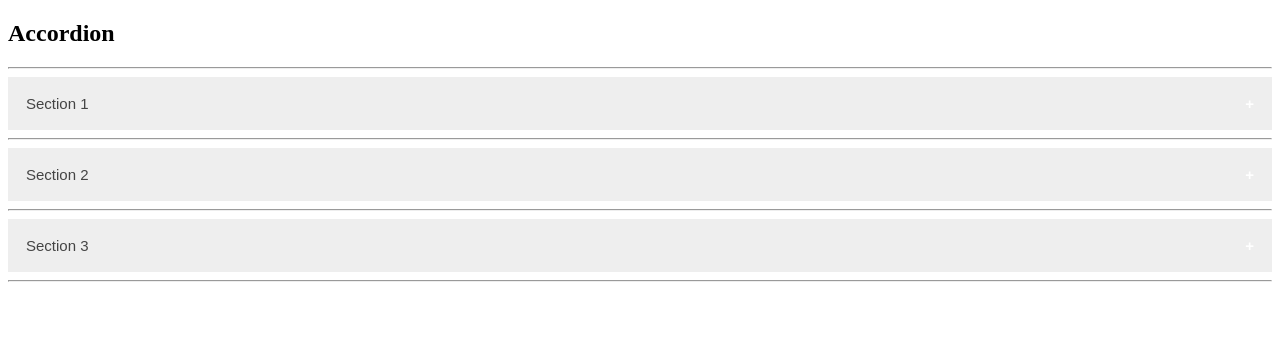
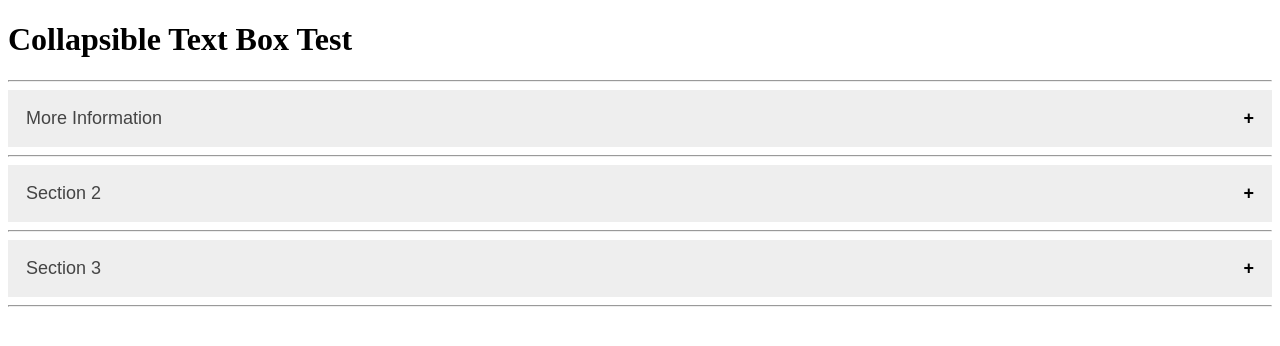
Before and after one commit to jake-abed/jakeabedportfolio, a plain HTML site: page collapsible-test.html in a window 1280 px wide. Drawn offline with Linux system fonts and the light colour scheme.

Commit message:
Update collapsible-test.html

```diff
--- a/collapsible-test.html
+++ b/collapsible-test.html
@@ -12,7 +12,7 @@
   border: none;
   text-align: left;
   outline: none;
-  font-size: 15px;
+  font-size: 18px;
   transition: 0.4s;
 }
 
@@ -29,7 +29,7 @@
 
 .accordion:after {
 	content: '\002b';
-	color: white;
+	color: black;
 	font-weight: bold;
 	float: right;
 	margin-left: 5px;
@@ -44,9 +44,9 @@
 </head>
 <body>
 
-<h2>Accordion</h2>
+<h1>Collapsible Text Box Test</h1>
 <hr>
-<button class="accordion">Section 1</button>
+<button class="accordion">More Information</button>
 <div class="panel">
   <p>Lorem ipsum dolor sit amet, consectetur adipisicing elit, sed do eiusmod tempor incididunt ut labore et dolore magna aliqua. Ut enim ad minim veniam, quis nostrud exercitation ullamco laboris nisi ut aliquip ex ea commodo consequat.</p>
 </div>
```
